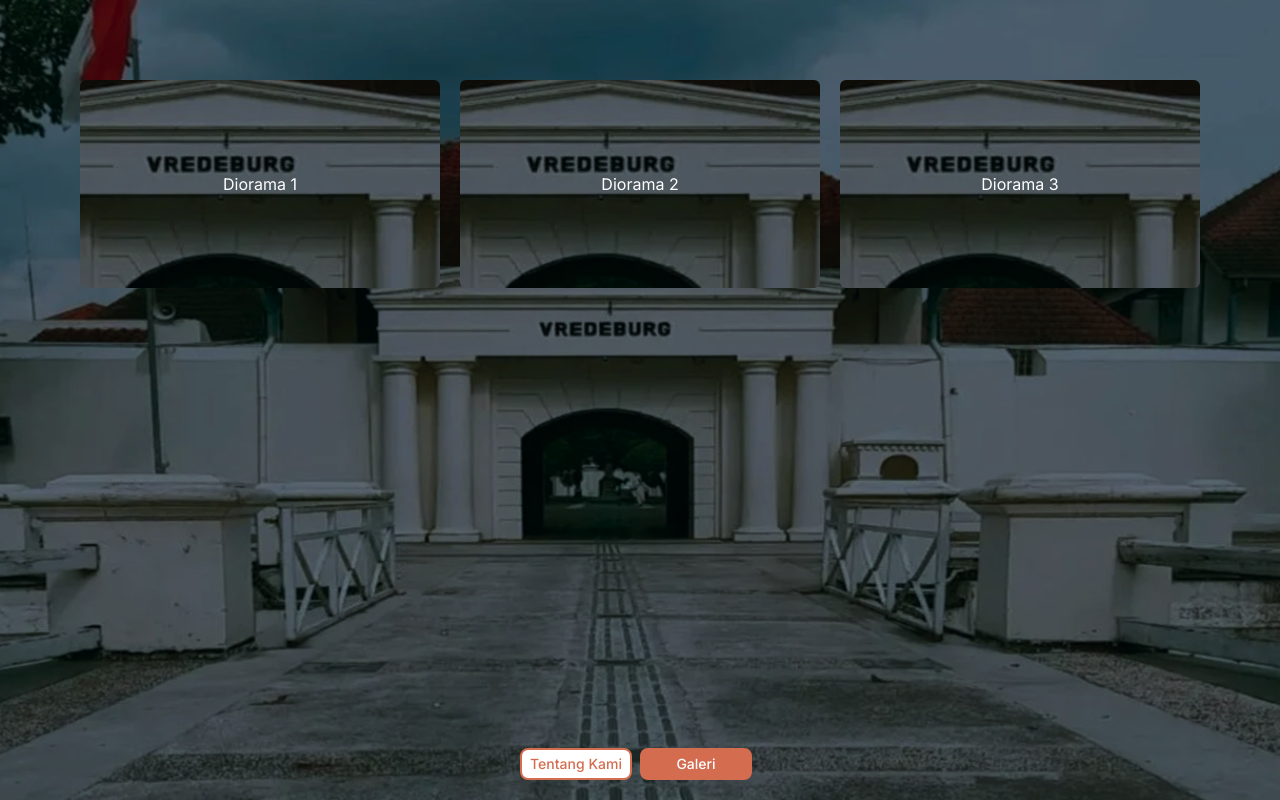
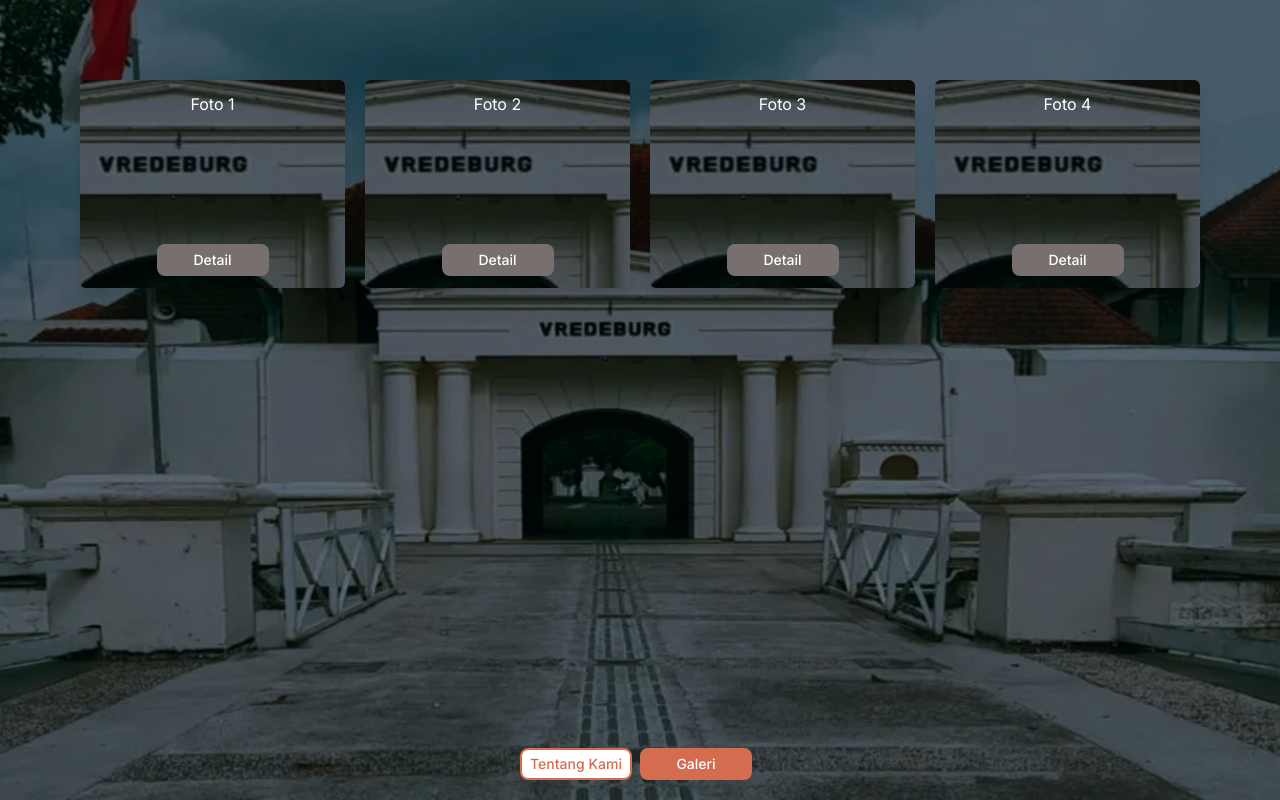
Before and after one commit to alisaid-sm/galeri-benteng-vredeburg, a Next.js app: page /galeri in a window 1280 px wide. Built offline with nearby package versions, Linux system fonts and the light colour scheme.

Commit message:
feat: card foto and route with param

```diff
--- /dev/null
+++ b/src/app/galeri/[id]/page.tsx
@@ -0,0 +1,8 @@
+export default async function Page({
+  params,
+}: {
+  params: Promise<{ id: string }>;
+}) {
+  const id = (await params).id;
+  return <div>My Post: {id}</div>;
+}
--- a/src/app/galeri/page.tsx
+++ b/src/app/galeri/page.tsx
@@ -1,13 +1,53 @@
+import Link from "next/link";
+
 export default function Galeri() {
-  const card =
-    "bg-white text-white flex justify-center items-center rounded-md h-52";
-
   return (
     <main className="p-20">
-      <div className="grid grid-cols-3 gap-5">
-        <div className={`${card} bg-[url('/img/mainbg.svg')] bg-center`}>Diorama 1</div>
-        <div className={`${card} bg-[url('/img/mainbg.svg')] bg-center`}>Diorama 2</div>
-        <div className={`${card} bg-[url('/img/mainbg.svg')] bg-center`}>Diorama 3</div>
+      <div className="grid grid-cols-4 gap-5">
+        <div className="card bg-[url('/img/mainbg.svg')] bg-center">
+          <span className="absolute top-3">Foto 1</span>
+          <Link href="/galeri/1">
+            <button
+              type="button"
+              className="btn-2-active absolute bottom-3 left-1/2 translate-x-[-50%]"
+            >
+              Detail
+            </button>
+          </Link>
+        </div>
+        <div className="card bg-[url('/img/mainbg.svg')] bg-center">
+          <span className="absolute top-3">Foto 2</span>
+          <Link href="/galeri/2">
+            <button
+              type="button"
+              className="btn-2-active absolute bottom-3 left-1/2 translate-x-[-50%]"
+            >
+              Detail
+            </button>
+          </Link>
+        </div>
+        <div className="card bg-[url('/img/mainbg.svg')] bg-center">
+          <span className="absolute top-3">Foto 3</span>
+          <Link href="/galeri/3">
+            <button
+              type="button"
+              className="btn-2-active absolute bottom-3 left-1/2 translate-x-[-50%]"
+            >
+              Detail
+            </button>
+          </Link>
+        </div>
+        <div className="card bg-[url('/img/mainbg.svg')] bg-center">
+          <span className="absolute top-3">Foto 4</span>
+          <Link href="/galeri/4">
+            <button
+              type="button"
+              className="btn-2-active absolute bottom-3 left-1/2 translate-x-[-50%]"
+            >
+              Detail
+            </button>
+          </Link>
+        </div>
       </div>
     </main>
   );
--- a/src/app/globals.css
+++ b/src/app/globals.css
@@ -22,3 +22,23 @@
   background-size: 100%;
   background-position: 0% 20%;
 }
+
+.btn-active {
+  @apply text-white bg-[#D46C4F] hover:bg-[#D46C4F] font-medium rounded-lg text-sm me-2 w-28 h-8
+}
+
+.btn-inactive {
+  @apply text-[#D46C4F] bg-white hover:bg-white font-medium rounded-lg text-sm me-2 w-28 h-8 border-2 border-[#D46C4F]
+}
+
+.btn-2-active {
+  @apply text-white bg-[#77706F] hover:bg-[#77706F] font-medium rounded-lg text-sm me-2 w-28 h-8
+}
+
+.btn-2-inactive {
+  @apply text-[#77706F] bg-white hover:bg-white font-medium rounded-lg text-sm me-2 w-28 h-8 border-2 border-[#77706F]
+}
+
+.card {
+  @apply bg-white text-white flex justify-center items-center rounded-md h-52 drop-shadow-xl relative
+}
--- a/src/components/navbar.tsx
+++ b/src/components/navbar.tsx
@@ -14,7 +14,7 @@
       <Link href="/">
         <button
           type="button"
-          className={`${pathname === "/" ? active : inactive}`}
+          className={`${pathname === "/" ? "btn-active" : "btn-inactive"}`}
         >
           Tentang Kami
         </button>
@@ -22,7 +22,7 @@
       <Link href="/galeri">
         <button
           type="button"
-          className={`${pathname === "/galeri" ? active : inactive}`}
+          className={`${pathname === "/galeri" ? "btn-active" : "btn-inactive"}`}
         >
           Galeri
         </button>
```
